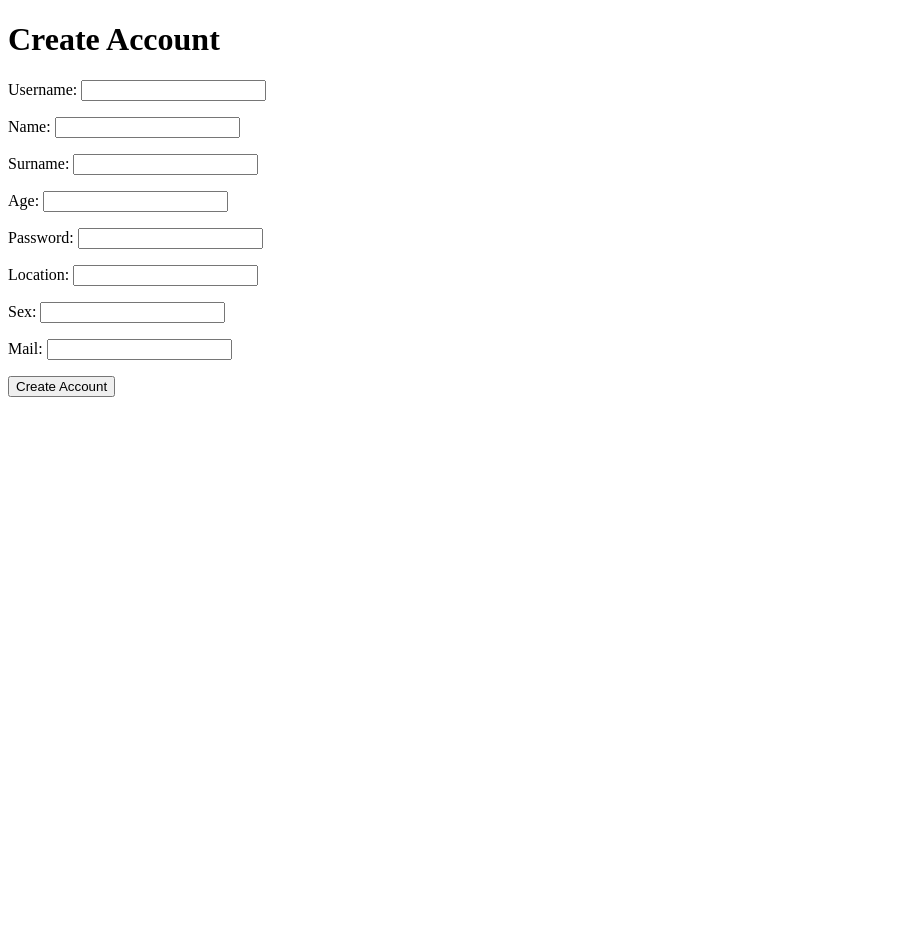
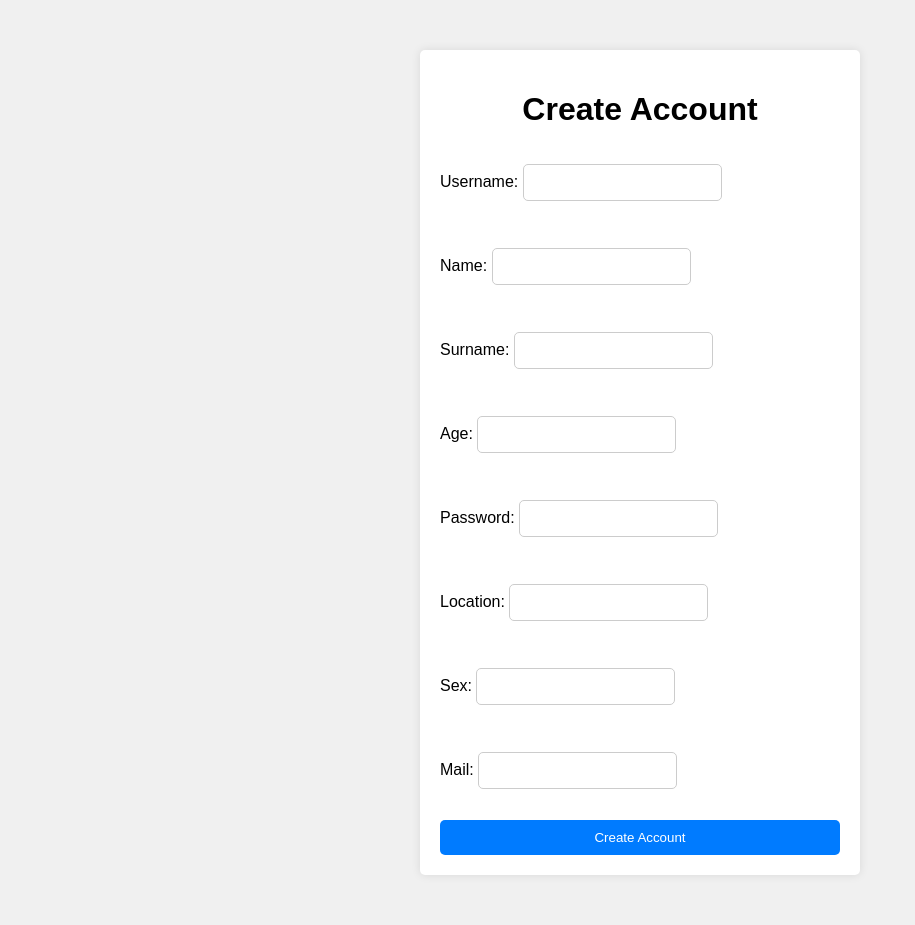
Before and after one commit to RomeoCorrec/ProjetAlgo, a Django app: page /create-account/ in a window 1280 px wide. Shown: the whole page, without its empty margins (0-915 px from the left). Before the commit the page ends 397 px from the top, so only its background shows below. Run offline with Django 5.2, Linux system fonts and the light colour scheme.

Commit message:
home + login + creation account

```diff
--- a/app/app/create_account_view.py
+++ /dev/null
@@ -1,26 +0,0 @@
-# app/views.py
-from django.shortcuts import render, redirect
-from .forms.creationAccount import UserCreationForm
-
-def create_account(request):
-    if request.method == 'POST':
-        form = UserCreationForm(request.POST)
-        if form.is_valid():
-            # Traitez les données du formulaire ici (par exemple, enregistrer l'utilisateur dans la base de données)
-            # Exemple simplifié :
-            username = form.cleaned_data['username']
-            name = form.cleaned_data['name']
-            surname = form.cleaned_data['surname']
-            age = form.cleaned_data['age']
-            password = form.cleaned_data['password']
-            location = form.cleaned_data['location']
-            sex = form.cleaned_data['sex']
-            mail = form.cleaned_data['mail']
-            # Ici, vous pouvez créer un objet User ou faire d'autres opérations nécessaires
-            return render(request, 'account_created.html', {'username': username})
-    else:
-        form = UserCreationForm()
-    return render(request, 'create_account.html', {'form': form})
-
-def index(request):
-    return redirect('create_account')
--- a/app/app/settings.py
+++ b/app/app/settings.py
@@ -4,7 +4,7 @@ Django settings for app project.
 Generated by 'django-admin startproject' using Django 5.0.6.
 
 For more information on this file, see
-https://docs.djangoproject.com/en/5.0/topics/settings/
+                                                                                                                                                                                                                                                                                                                                                                                                                                                                                                                                                                https://docs.djangoproject.com/en/5.0/topics/settings/
 
 For the full list of settings and their values, see
 https://docs.djangoproject.com/en/5.0/ref/settings/
@@ -14,7 +14,7 @@ from pathlib import Path
 import os
 # Build paths inside the project like this: BASE_DIR / 'subdir'.
 BASE_DIR = Path(__file__).resolve().parent.parent
-
+PROJECT_PATH = os.path.realpath(os.path.dirname(__file__))
 
 # Quick-start development settings - unsuitable for production
 # See https://docs.djangoproject.com/en/5.0/howto/deployment/checklist/
@@ -54,7 +54,7 @@ ROOT_URLCONF = 'app.urls'
 TEMPLATES = [
     {
         'BACKEND': 'django.template.backends.django.DjangoTemplates',
-        'DIRS': [os.path.join(BASE_DIR,'templates')],
+        'DIRS': [os.path.join(PROJECT_PATH, 'templates/')],
         'APP_DIRS': True,
         'OPTIONS': {
             'context_processors': [
--- a/app/app/templates/create_account.html
+++ b/app/app/templates/create_account.html
@@ -5,13 +5,73 @@
     <meta charset="UTF-8">
     <meta name="viewport" content="width=device-width, initial-scale=1.0">
     <title>Create Account</title>
+    <style>
+        body {
+            font-family: Arial, sans-serif;
+            background-color: #f0f0f0;
+            margin: 0;
+            padding: 0;
+        }
+
+        .container {
+            max-width: 400px;
+            margin: 50px auto;
+            padding: 20px;
+            background-color: #fff;
+            border-radius: 5px;
+            box-shadow: 0 0 10px rgba(0, 0, 0, 0.1);
+        }
+
+        h1 {
+            text-align: center;
+            margin-bottom: 20px;
+        }
+
+        form {
+            display: flex;
+            flex-direction: column;
+        }
+
+        label {
+            margin-bottom: 10px;
+        }
+
+        input[type="text"],
+        input[type="password"],
+        input[type="email"],
+        input[type="number"] {
+            padding: 10px;
+            margin-bottom: 15px;
+            border: 1px solid #ccc;
+            border-radius: 5px;
+            box-sizing: border-box;
+        }
+
+        button[type="submit"] {
+            padding: 10px 20px;
+            background-color: #007bff;
+            color: #fff;
+            border: none;
+            border-radius: 5px;
+            cursor: pointer;
+            transition: background-color 0.3s;
+        }
+
+        button[type="submit"]:hover {
+            background-color: #0056b3;
+        }
+
+    </style>
 </head>
 <body>
+<div class = "container">
     <h1>Create Account</h1>
     <form method="post">
         {% csrf_token %}
         {{ form.as_p }}
         <button type="submit">Create Account</button>
     </form>
+</div>
+
 </body>
 </html>
--- a/app/app/urls.py
+++ b/app/app/urls.py
@@ -16,9 +16,11 @@ Including another URLconf
 """
 from django.contrib import admin
 from django.urls import path
-from . import create_account_view
+from . import views
 urlpatterns = [
     #path('admin/', admin.site.urls),
-    path('', create_account_view.index, name='index'),
-    path('create-account/', create_account_view.create_account, name='create_account'),
+    path('', views.home, name='home'),
+    path('', views.index, name='index'),
+    path('create-account/', views.create_account, name='create_account'),
+    path('login/', views.login_view, name='login'),
 ]
--- a/app/views/create_account_view.py
+++ b/app/app/views.py
@@ -1,6 +1,6 @@
 # app/views.py
-from django.shortcuts import render
-from .forms import UserCreationForm
+from django.shortcuts import render, redirect
+from .forms.creationAccount import UserCreationForm
 
 def create_account(request):
     if request.method == 'POST':
@@ -21,3 +21,11 @@ def create_account(request):
     else:
         form = UserCreationForm()
     return render(request, 'create_account.html', {'form': form})
+
+def index(request):
+    return redirect('create_account')
+
+def home(request):
+    return render(request, 'index.html')
+def login_view(request):
+    return render(request, 'login.html')
```
Also changed, not shown: Model/Creation_account.py (deleted, +0 -11 lines), app/app/templates/index.html (added, +53 -0 lines), app/app/templates/login.html (added, +74 -0 lines).
